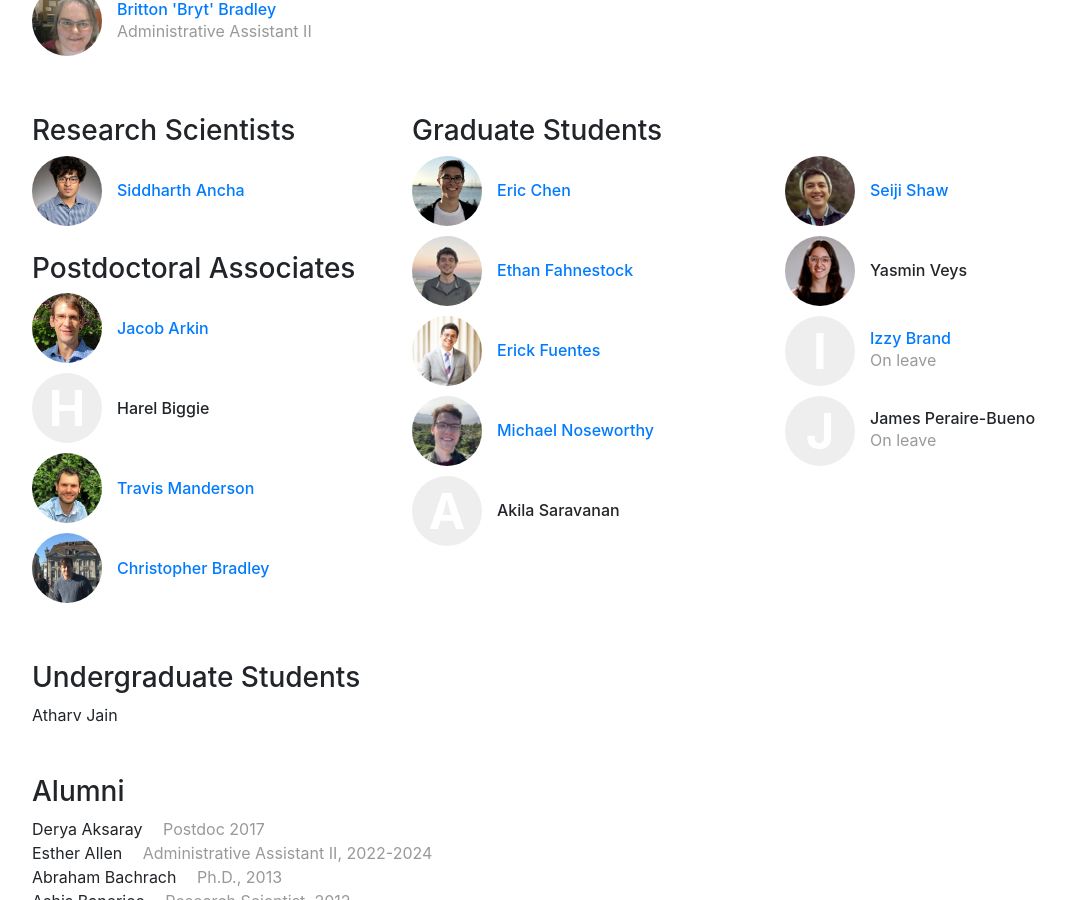
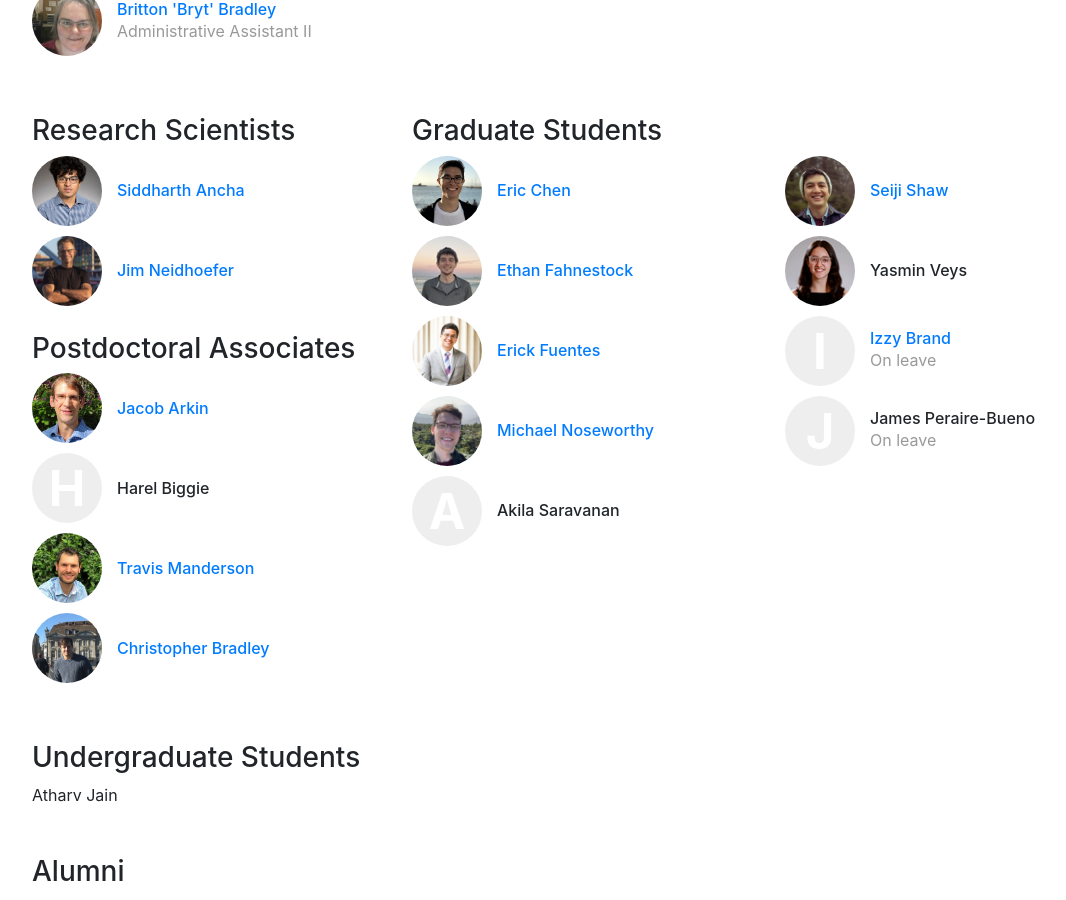
Before and after one commit to robustrobotics/robustrobotics.github.io, a Jekyll site: the page built from people.html, in a window 1280 px wide and 900 px high, scrolled down 361 px. Shown: the whole window, without its empty margins (53-1119 px from the left). Built offline with Jekyll 4.4.1, drawn with Linux system fonts in a browser that asks for light colours.

Commit message:
Added Jim Neidhoefer to people.yml and neidhoefer.jpg to the people folder.

```diff
--- a/_data/people.yml
+++ b/_data/people.yml
@@ -17,6 +17,12 @@ sancha:
     webpage: "https://siddancha.github.io"
     role: scientist
     image: /img/people/sancha.png
+
+Neidhoefer:
+    display_name: "Jim Neidhoefer"
+    webpage: "https://aeroastro.mit.edu/realm/team/jim-neidhoefer/"
+    role: scientist
+    image: /img/people/neidhoefer.jpg
 
 jarkin:
     display_name: "Jacob Arkin"
```
Also changed, not shown: img/people/neidhoefer.jpg (added).
